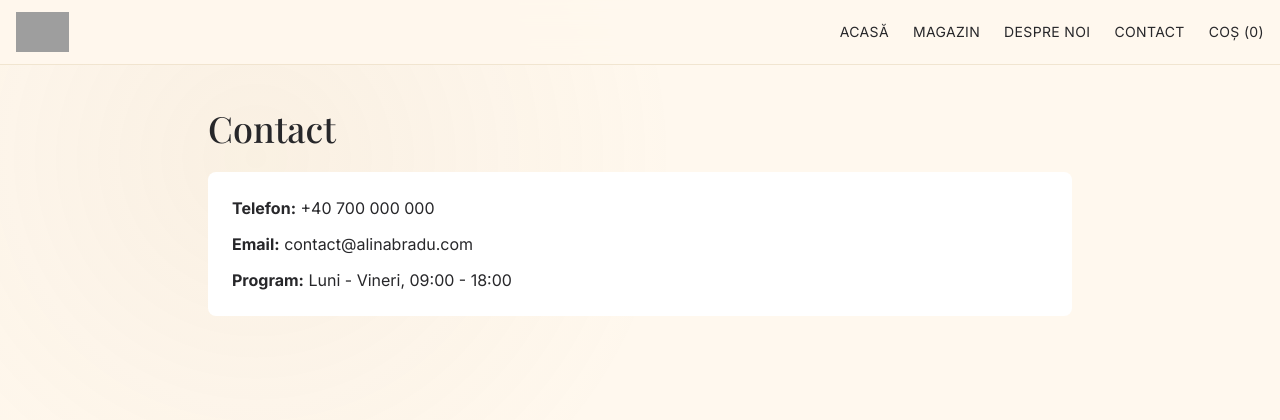
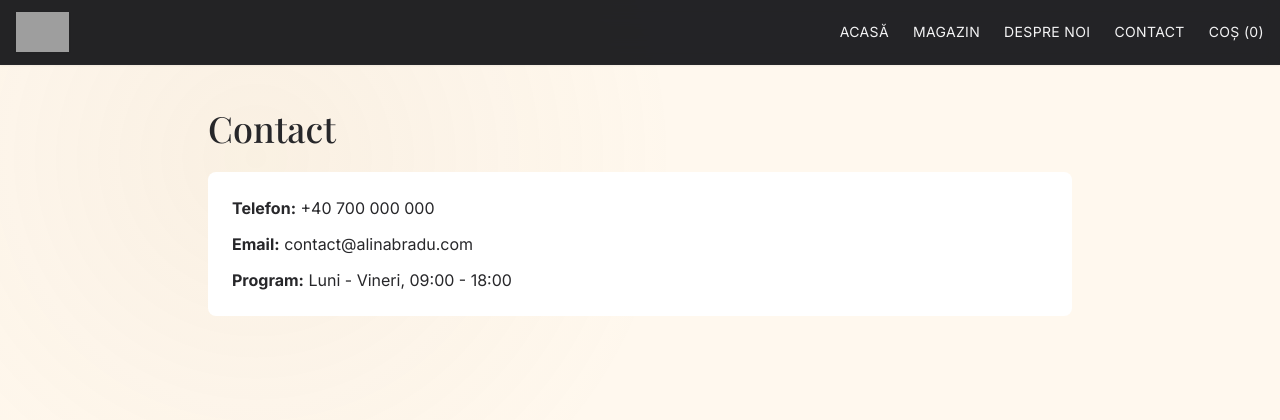
Before and after one commit to cojocariv/alinabradu-site, a PHP site: page /contact in a window 1280 px wide. Shown: the top 420 px of the page. Run offline with PHP 8.4, Linux system fonts and the light colour scheme; a stand-in replaces the project's code that opens the database connection; some libraries are stand-ins or nearby versions; grey boxes are pictures that could not be loaded.

Commit message:
Update header styling and navigation for improved visibility and consistency
- Changed header background and border colors for better contrast and aesthetics.
- Adjusted navigation link colors and added transition effects for enhanced user experience.
- Ensured consistent styling for navigation links based on header overlay state.

```diff
--- a/includes/header.php
+++ b/includes/header.php
@@ -50,17 +50,17 @@ $orgSchema = [
 <body class="bg-cream text-zinc-800 font-sans">
   <header class="<?= $headerOverlay
     ? 'fixed top-0 left-0 right-0 z-50 bg-transparent border-b border-white/15'
-    : 'fixed top-0 left-0 right-0 z-50 bg-cream/90 backdrop-blur-md border-b border-gold/20' ?>">
+    : 'fixed top-0 left-0 right-0 z-50 bg-zinc-900/95 backdrop-blur-md border-b border-zinc-800 shadow-sm' ?>">
     <div class="max-w-7xl mx-auto px-4 py-3 flex items-center justify-between">
-      <a href="<?= e(url('/')) ?>" class="flex items-center gap-3 <?= $headerOverlay ? 'drop-shadow-md' : '' ?>">
+      <a href="<?= e(url('/')) ?>" class="flex items-center gap-3 <?= $headerOverlay ? 'drop-shadow-md' : 'drop-shadow-sm' ?>">
         <img src="https://alinabradupozestorage.blob.core.windows.net/poze/image-2-1.png" alt="Alina Bradu" class="h-10 w-auto" loading="lazy">
       </a>
-      <nav class="hidden md:flex items-center gap-6 text-sm uppercase tracking-wide <?= $headerOverlay ? 'text-white' : 'text-zinc-800' ?>">
-        <a href="<?= e(url('/')) ?>" class="<?= $headerOverlay ? 'hover:text-gold drop-shadow-[0_1px_2px_rgba(0,0,0,0.5)]' : 'hover:text-gold' ?>">Acasă</a>
-        <a href="<?= e(url('/magazin')) ?>" class="<?= $headerOverlay ? 'hover:text-gold drop-shadow-[0_1px_2px_rgba(0,0,0,0.5)]' : 'hover:text-gold' ?>">Magazin</a>
-        <a href="<?= e(url('/despre-noi')) ?>" class="<?= $headerOverlay ? 'hover:text-gold drop-shadow-[0_1px_2px_rgba(0,0,0,0.5)]' : 'hover:text-gold' ?>">Despre noi</a>
-        <a href="<?= e(url('/contact')) ?>" class="<?= $headerOverlay ? 'hover:text-gold drop-shadow-[0_1px_2px_rgba(0,0,0,0.5)]' : 'hover:text-gold' ?>">Contact</a>
-        <a href="<?= e(url('/cos')) ?>" class="<?= $headerOverlay ? 'hover:text-gold drop-shadow-[0_1px_2px_rgba(0,0,0,0.5)]' : 'hover:text-gold' ?>">Coș (<?= cartItemsCount() ?>)</a>
+      <nav class="hidden md:flex items-center gap-6 text-sm uppercase tracking-wide <?= $headerOverlay ? 'text-white' : 'text-zinc-100' ?>">
+        <a href="<?= e(url('/')) ?>" class="<?= $headerOverlay ? 'hover:text-gold drop-shadow-[0_1px_2px_rgba(0,0,0,0.5)]' : 'hover:text-gold transition-colors' ?>">Acasă</a>
+        <a href="<?= e(url('/magazin')) ?>" class="<?= $headerOverlay ? 'hover:text-gold drop-shadow-[0_1px_2px_rgba(0,0,0,0.5)]' : 'hover:text-gold transition-colors' ?>">Magazin</a>
+        <a href="<?= e(url('/despre-noi')) ?>" class="<?= $headerOverlay ? 'hover:text-gold drop-shadow-[0_1px_2px_rgba(0,0,0,0.5)]' : 'hover:text-gold transition-colors' ?>">Despre noi</a>
+        <a href="<?= e(url('/contact')) ?>" class="<?= $headerOverlay ? 'hover:text-gold drop-shadow-[0_1px_2px_rgba(0,0,0,0.5)]' : 'hover:text-gold transition-colors' ?>">Contact</a>
+        <a href="<?= e(url('/cos')) ?>" class="<?= $headerOverlay ? 'hover:text-gold drop-shadow-[0_1px_2px_rgba(0,0,0,0.5)]' : 'hover:text-gold transition-colors' ?>">Coș (<?= cartItemsCount() ?>)</a>
       </nav>
     </div>
   </header>
```
